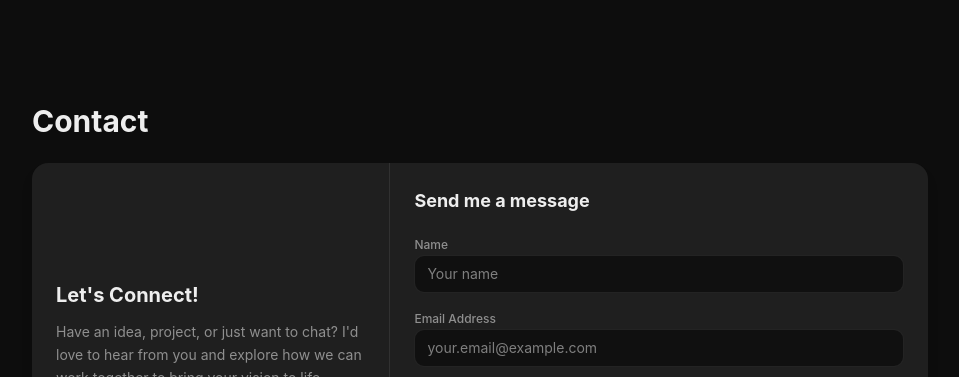
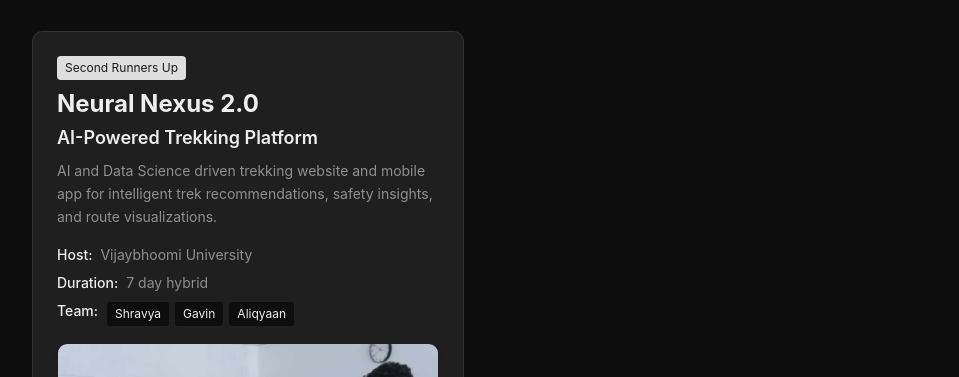
Before and after one commit to wrestle-R/Portfolio, a React (Vite) app: page / in a window 1280 px wide. Shown: the part 3256-3633 px from the top of the page, without its empty margins (160-1119 px from the left). Built offline with nearby package versions, Linux system fonts and the light colour scheme; no server answers.

Commit message:
added karjat

```diff
--- a/src/components/Achievements.jsx
+++ b/src/components/Achievements.jsx
@@ -28,6 +28,19 @@ const achievementsData = [
         duration: "12-hour online",
         date: "17 May 2025",
         image: "/Certifiyo.jpg",
+        type: "Second Runners Up"
+    },
+    {
+        id: 3,
+        title: "Neural Nexus 2.0",
+        subtitle: "AI/ML + Data Science Track",
+        project: "AI-Powered Trekking Platform",
+        description: "AI and Data Science driven trekking website and mobile app for intelligent trek recommendations, safety insights, and route visualizations.",
+        teammates: ["Shravya", "Gavin", "Aliqyaan"],
+        host: "Vijaybhoomi University",
+        duration: "7 day hybrid",
+        date: "December 2025",
+        image: "/Karjat.jpeg",
         type: "Second Runners Up"
     }
 ]
```
Also changed, not shown: public/Karjat.jpeg (added).
